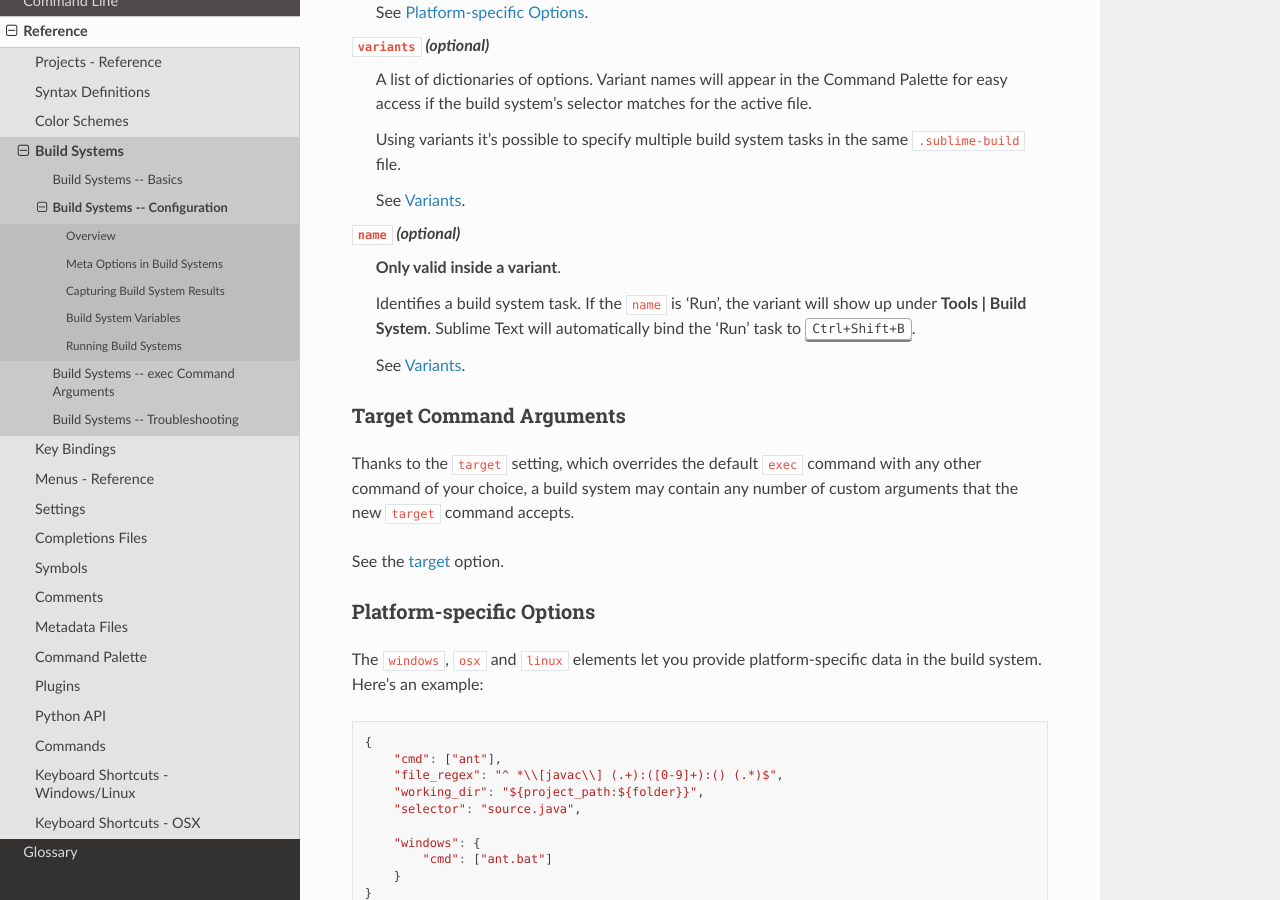
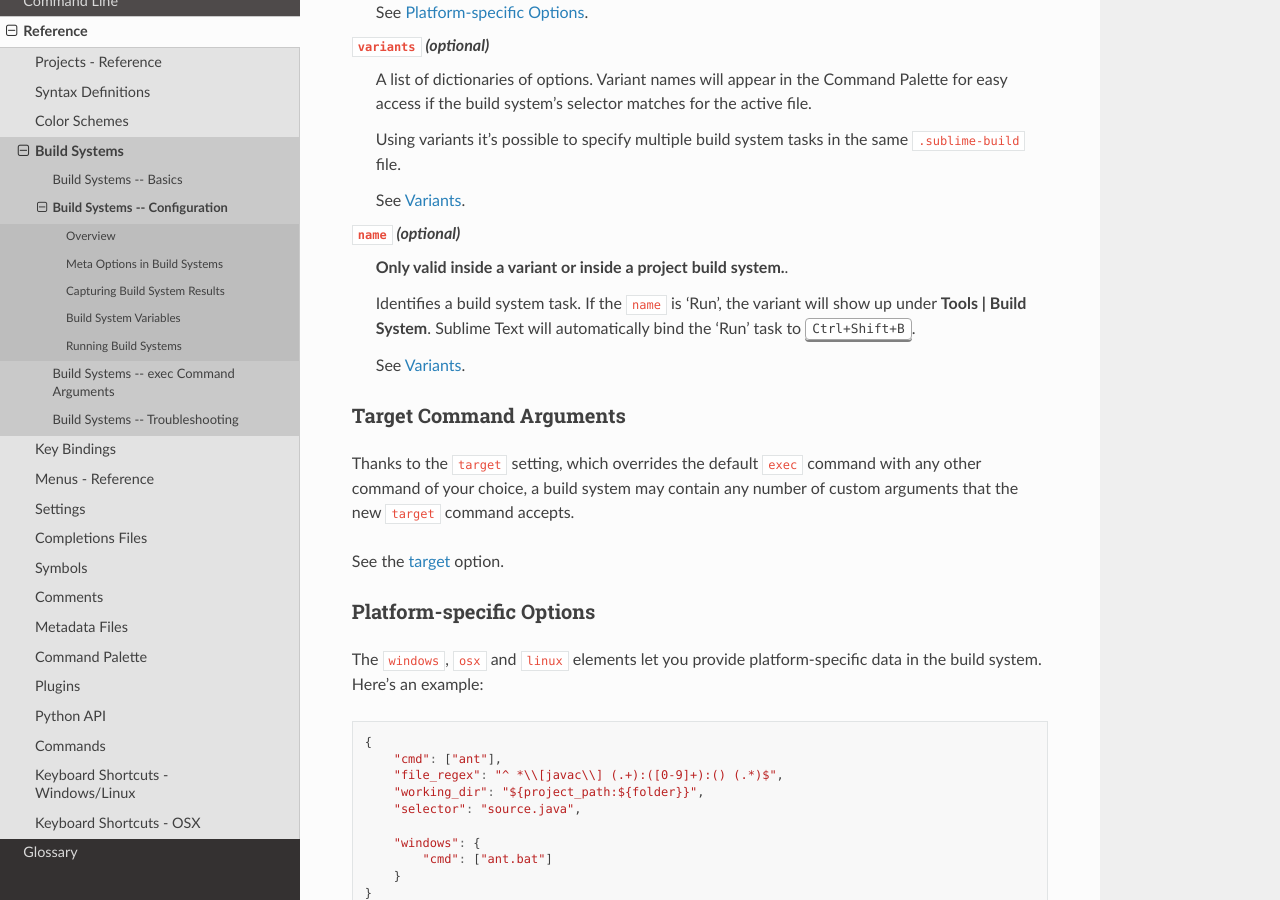
Before and after one commit to guillermooo/sublime-undocs, a Sphinx documentation site: the page built from source/reference/build_systems/configuration.rst, in a window 1280 px wide and 900 px high, scrolled down 1096 px. Built offline with Sphinx 7.4.7 and the Read the Docs theme 2.0.0, drawn with Linux system fonts in a browser that asks for light colours.

Commit message:
The "name" attribute seems to be essential in project build systems

```diff
--- a/source/reference/build_systems/configuration.rst
+++ b/source/reference/build_systems/configuration.rst
@@ -84,7 +84,7 @@ receive any of these options.
     See Variants_.
 
 ``name`` *(optional)*
-    **Only valid inside a variant**.
+    **Only valid inside a variant or inside a project build system.**.
 
     Identifies a build system task.
     If the ``name`` is 'Run',
```
